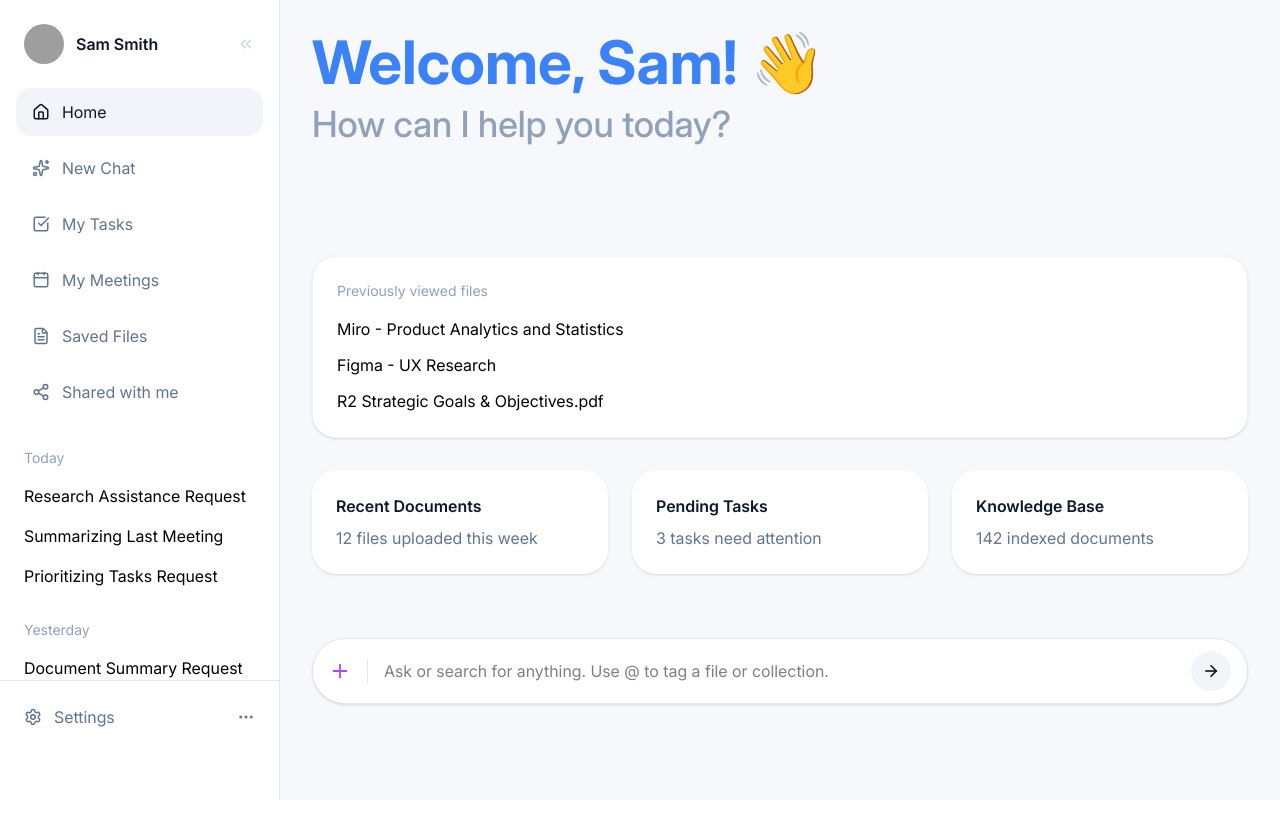
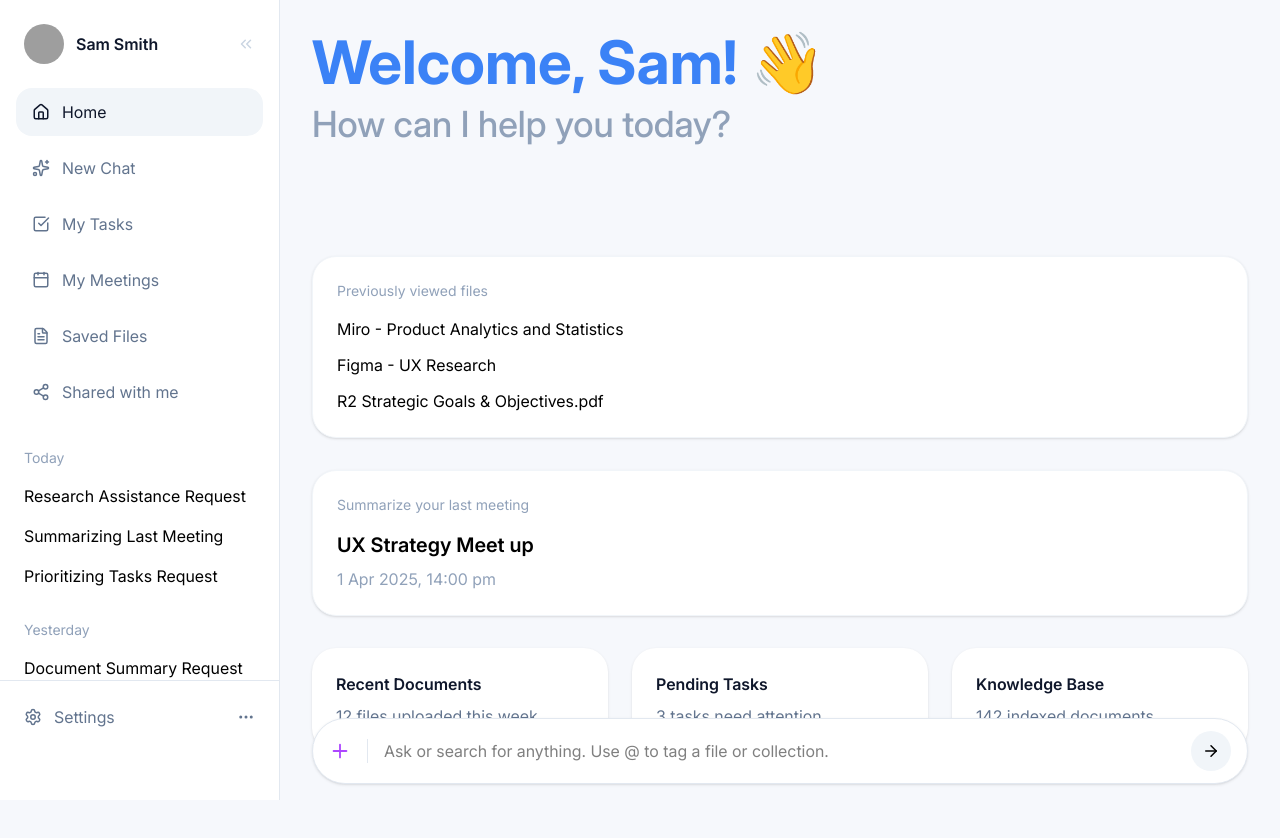
Before and after one commit to elmira-orooji/advanced-rag-system, a React (Vite) app in the folder frontend/my-rag-app/: page /home in a window 1280 px wide. Shown: the top 838 px of the page. Before the commit the page ends 800 px from the top, so only its background shows below. Built offline with nearby package versions, Linux system fonts and the light colour scheme; grey boxes are pictures that could not be loaded.

Commit message:
redesign-Top cards-card2

```diff
--- a/frontend/my-rag-app/src/pages/DashboardPage.tsx
+++ b/frontend/my-rag-app/src/pages/DashboardPage.tsx
@@ -125,6 +125,22 @@ const handleSendMessage = (
 
       </div>
 
+      {/* Card 2 */}
+      <div className="rounded-3xl bg-white p-6 shadow-sm border border-slate-100">
+
+  <p className="text-sm text-slate-400 mb-4">
+    Summarize your last meeting
+  </p>
+
+  <h3 className="font-semibold text-xl">
+    UX Strategy Meet up
+  </h3>
+
+  <p className="text-slate-400 mt-2">
+    1 Apr 2025, 14:00 pm
+  </p>
+
+</div>
 
       <section className="grid grid-cols-1 md:grid-cols-2 xl:grid-cols-3 gap-6">
 
```
